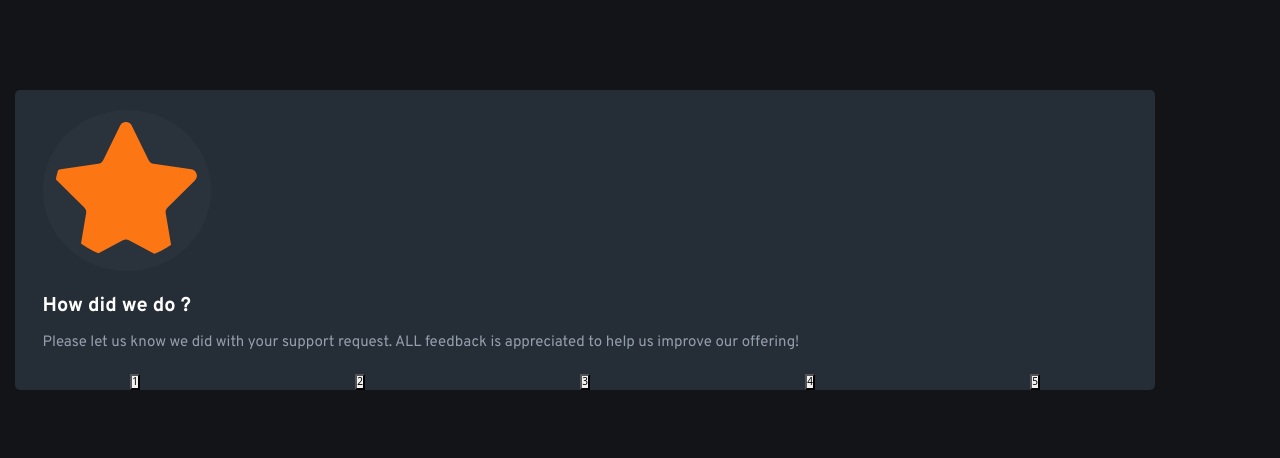
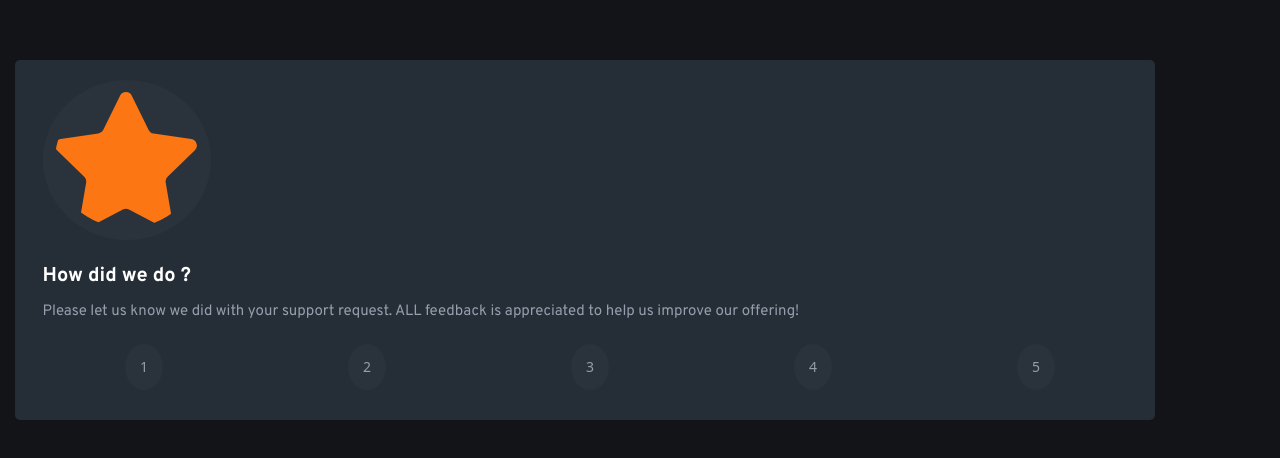
Before and after one commit to Miron-Silviu/interactive-rating, a website: page index.html in a window 1280 px wide. Shown: the part 160-618 px from the top of the page. Drawn offline with nearby package versions, Linux system fonts and the light colour scheme.

Commit message:
Style : Create button class.
-Add margin, padding and fonts to button-class.

```diff
--- a/index.html
+++ b/index.html
@@ -44,12 +44,12 @@
           appreciated to help us improve our offering!
         </p>
       </article>
-      <div class="buttons-container d-flex justify-content-around">
-        <button type="button">1</button>
-        <button type="button">2</button>
-        <button type="button">3</button>
-        <button type="button">4</button>
-        <button type="button">5</button>
+      <div class="buttons-container d-flex justify-content-around mb-5">
+        <button class="button rounded-circle border-0" type="button">1</button>
+        <button class="button rounded-circle border-0" type="button">2</button>
+        <button class="button rounded-circle border-0" type="button">3</button>
+        <button class="button rounded-circle border-0" type="button">4</button>
+        <button class="button rounded-circle border-0" type="button">5</button>
       </div>
     </section>
   </body>
--- a/style.css
+++ b/style.css
@@ -57,4 +57,14 @@ body {
 /* buttons-container */
 
 .buttons-container {
+  margin-left: 1rem;
 }
+
+/* Buttons */
+
+.button {
+  padding: 1.5rem;
+  font-size: 14px;
+  background-color: var(--DarkBlue);
+  color: var(--Light-Grey);
+}
```
